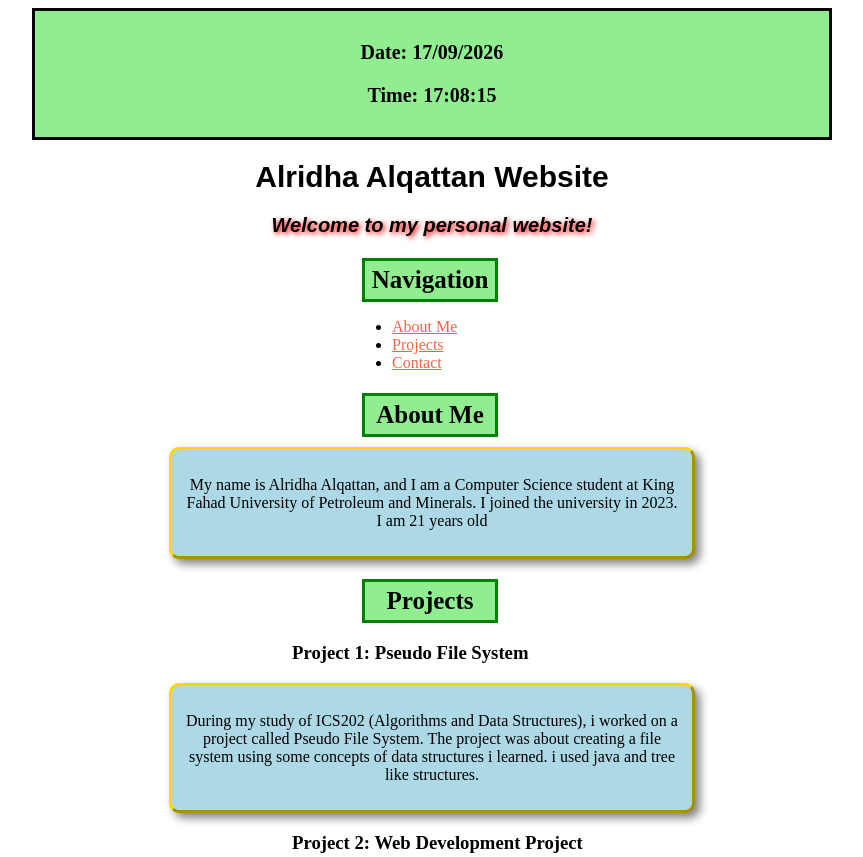
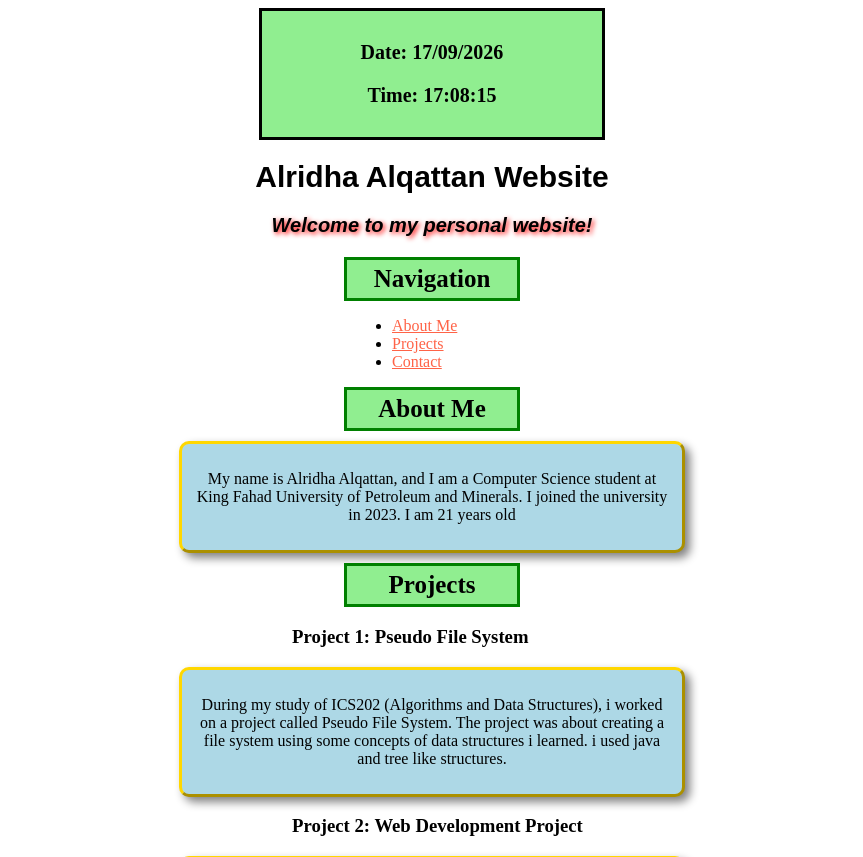
Before and after one commit to AlridhaAlqattan/202344650-AlridhaAlqattan-assignment1, a plain HTML site: page index.html in a window 1280 px wide. Shown: the top 857 px of the page, without its empty margins (208-1071 px from the left). Drawn offline with Linux system fonts and the light colour scheme.

Commit message:
Changed somethings to work better on phone

```diff
--- a/css/styles.css
+++ b/css/styles.css
@@ -4,6 +4,7 @@ body {
     background-repeat: no-repeat;
     background-position: right top;
     background-attachment: fixed;
+    background-size: 20%;
 
 
 }
@@ -45,8 +46,8 @@ h2 {
     border-style: solid;
     border-color: green;
     background-color: lightgreen;
-    width: 120px;
-    margin-left: 330px;
+    width: 20%;
+    margin: 10px auto;
     padding: 5px;
     text-align: center;
 }
@@ -67,7 +68,7 @@ p {
     border-color: gold;
     padding: 10px;
     background-color: lightblue;
-    width: 500px;
+    width: 60%;
     box-shadow: 5px 5px 10px grey;
     margin-left: auto;
     margin-right: auto;
@@ -116,4 +117,7 @@ p {
     border-style: solid;
     padding: 10px;
     flex-direction: row;
+    width: 40%;
+        margin-left: auto;
+    margin-right: auto;
 }
```
